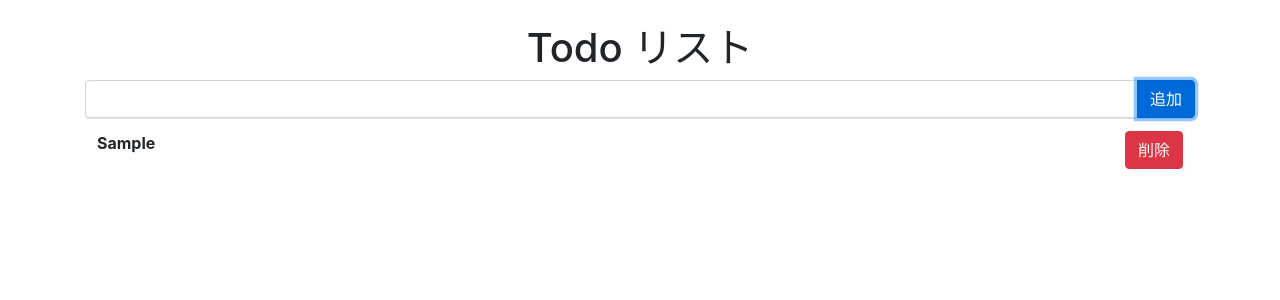
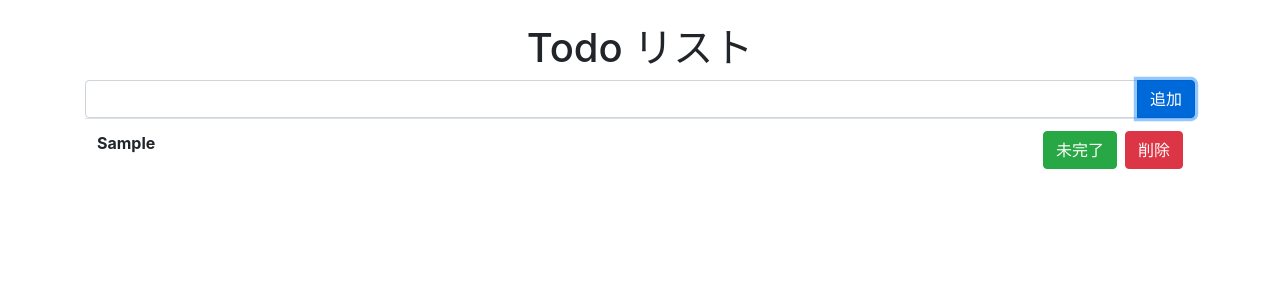
Before and after one commit to ariju/react-firebase-hosting, a React (Create React App) app: page / in a window 1280 px wide. Both pictures are taken after typing "Sample" into the empty fields and a click on the button "追加". Shown: the top 300 px of the page. Built offline with nearby package versions, Linux system fonts and the light colour scheme.

Commit message:
完了、未完了の変更処理の追加

```diff
--- a/src/App.js
+++ b/src/App.js
@@ -22,7 +22,7 @@ function App() {
   };
 
   const addTodo = (text) => {
-    const newTodos = [...todos, text];
+    const newTodos = [...todos, {text, complete: false}];
     setTodos(newTodos);
     console.log(newTodos);
   };
@@ -32,6 +32,13 @@ function App() {
     newTodos.splice(index, 1);
     setTodos(newTodos);
   };
+
+  const completeTodo = index => {
+    const newTodos = [...todos]
+    newTodos[index].complete = !newTodos[index].complete
+    setTodos(newTodos);
+    console.log(newTodos)
+  }
   return (
     <div className="App">
       <Container>
@@ -57,8 +64,14 @@ function App() {
             {todos &&
               todos.map((todo, index) => (
                 <tr key={index}>
-                  <th className="text-left">{todo}</th>
+                  <th className="text-left" style={{ textDecoration: todo.complete ? "line-through" : ""}}>{todo.text}</th>
                   <td className="text-right">
+                    <Button
+                      color={todo.complete ? "secondary" : "success"}
+                      className="mr-2"
+                      onClick={() => completeTodo(index)}>
+                        {todo.complete ? "完了" : "未完了" }
+                      </Button>
                     <Button color="danger" onClick={() => removeTodo(index)}>
                       削除
                     </Button>
```
